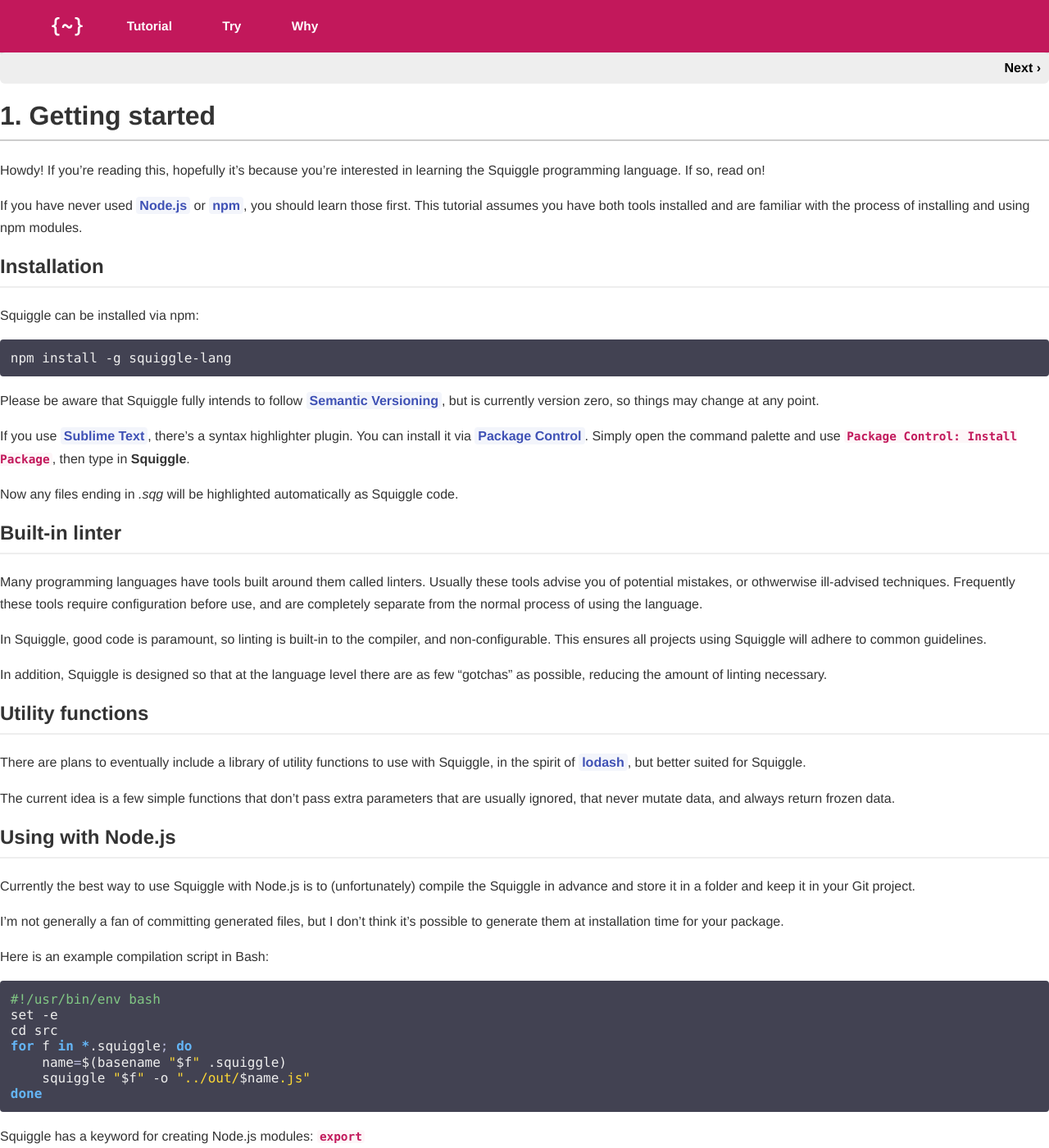
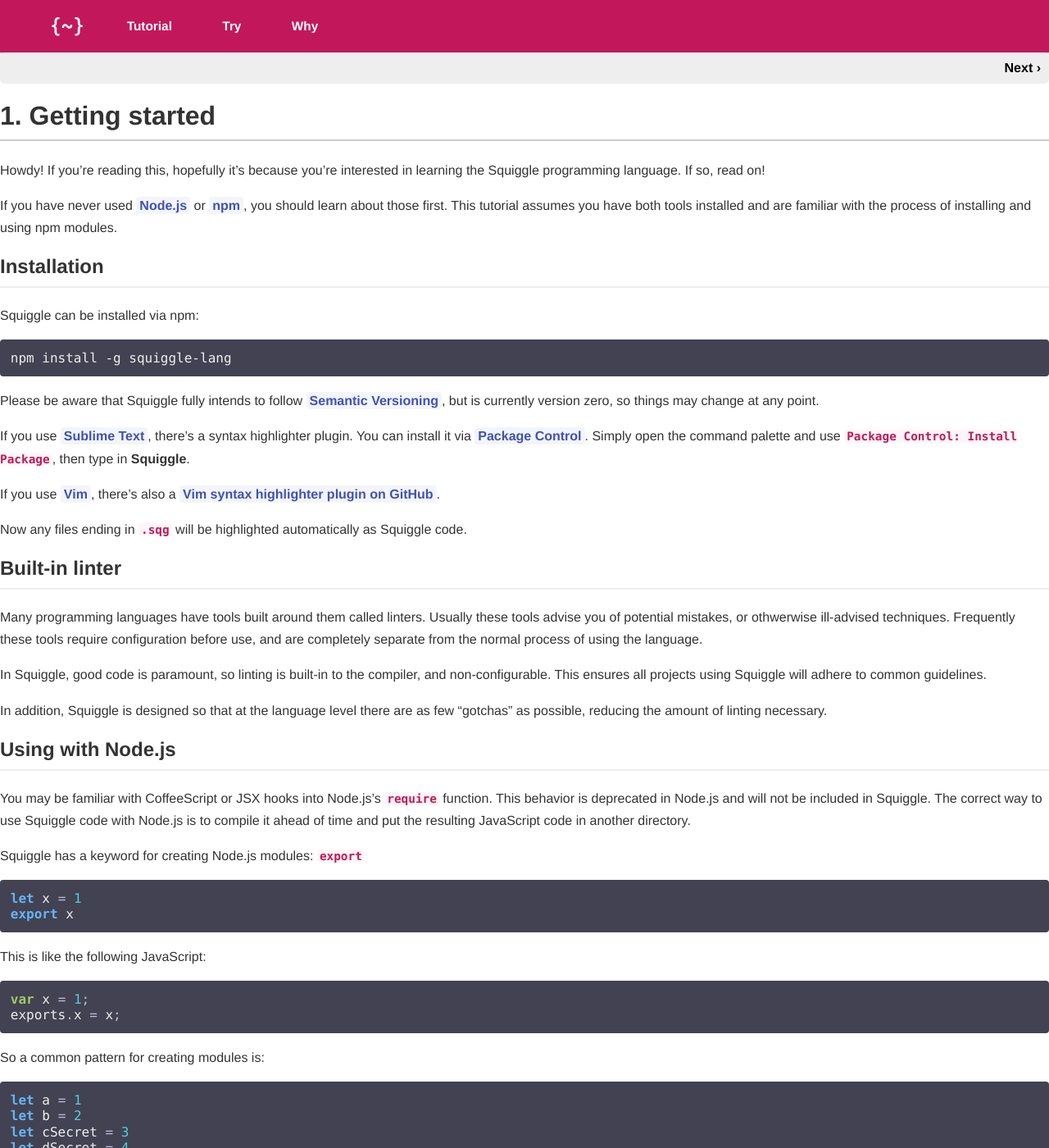
Before and after one commit to squiggle-lang/squiggle-lang.org, a Jekyll site: the page built from tutorial/chapter/1/index.md, in a window 1280 px wide and 1400 px high. Shown: the whole window at 82% size. Built offline with Jekyll 4.4.1, drawn with Linux system fonts in a browser that asks for light colours; Markdown is read by kramdown in place of the engine named in the settings; some of the changed text lies outside the part shown.

Commit message:
Some updates

````diff
--- a/tutorial/chapter/1/index.md
+++ b/tutorial/chapter/1/index.md
@@ -2,12 +2,9 @@
 title: "Getting started"
 ---
 
-Howdy! If you're reading this, hopefully it's because you're interested in
-learning the Squiggle programming language. If so, read on!
+Howdy! If you're reading this, hopefully it's because you're interested in learning the Squiggle programming language. If so, read on!
 
-If you have never used [Node.js][] or [npm][], you should learn those first.
-This tutorial assumes you have both tools installed and are familiar with the
-process of installing and using npm modules.
+If you have never used [Node.js][] or [npm][], you should learn about those first. This tutorial assumes you have both tools installed and are familiar with the process of installing and using npm modules.
 
 ## Installation
 
@@ -17,80 +14,52 @@ Squiggle can be installed via npm:
 npm install -g squiggle-lang
 ```
 
-Please be aware that Squiggle
-fully intends to follow [Semantic Versioning][semver], but is currently version
-zero, so things may change at any point.
+Please be aware that Squiggle fully intends to follow [Semantic Versioning][semver], but is currently version zero, so things may change at any point.
 
 If you use [Sublime Text][sublime], there's a syntax highlighter plugin. You can install it via [Package Control][pkgctrl]. Simply open the command palette and use `Package Control: Install Package`, then type in **Squiggle**.
 
-Now any files ending in *.sqg* will be highlighted automatically as Squiggle
-code.
+If you use [Vim][vim], there's also a [Vim syntax highlighter plugin on GitHub][vimplug].
+
+Now any files ending in `.sqg` will be highlighted automatically as Squiggle code.
 
 ## Built-in linter
 
-Many programming languages have tools built around them called linters. Usually
-these tools advise you of potential mistakes, or othwerwise ill-advised
-techniques. Frequently these tools require configuration before use, and are
-completely separate from the normal process of using the language.
+Many programming languages have tools built around them called linters. Usually these tools advise you of potential mistakes, or othwerwise ill-advised techniques. Frequently these tools require configuration before use, and are completely separate from the normal process of using the language.
 
-In Squiggle, good code is paramount, so linting is built-in to the compiler, and
-non-configurable. This ensures all projects using Squiggle will adhere to common
-guidelines.
+In Squiggle, good code is paramount, so linting is built-in to the compiler, and non-configurable. This ensures all projects using Squiggle will adhere to common guidelines.
 
-In addition, Squiggle is designed so that at the language level there are as few
-"gotchas" as possible, reducing the amount of linting necessary.
-
-## Utility functions
-
-There are plans to eventually include a library of utility functions to use with
-Squiggle, in the spirit of [lodash][], but better suited for Squiggle.
-
-The current idea is a few simple functions that don't pass extra parameters that
-are usually ignored, that never mutate data, and always return frozen data.
+In addition, Squiggle is designed so that at the language level there are as few "gotchas" as possible, reducing the amount of linting necessary.
 
 ## Using with Node.js
 
-Currently the best way to use Squiggle with Node.js is to (unfortunately)
-compile the Squiggle in advance and store it in a folder and keep it in your Git
-project.
-
-I'm not generally a fan of committing generated files, but I don't think it's
-possible to generate them at installation time for your package.
-
-Here is an example compilation script in Bash:
-
-```bash
-#!/usr/bin/env bash
-set -e
-cd src
-for f in *.squiggle; do
-    name=$(basename "$f" .squiggle)
-    squiggle "$f" -o "../out/$name.js"
-done
-```
+You may be familiar with CoffeeScript or JSX hooks into Node.js's `require` function. This behavior is deprecated in Node.js and will not be included in Squiggle. The correct way to use Squiggle code with Node.js is to compile it ahead of time and put the resulting JavaScript code in another directory.
 
 Squiggle has a keyword for creating Node.js modules: `export`
 
 ```squiggle
-export 1
+let x = 1
+export x
 ```
 
-This is equivalent to the following JavaScript:
+This is like the following JavaScript:
 
 ```javascript
-module.exports = 1;
+var x = 1;
+exports.x = x;
 ```
 
 So a common pattern for creating modules is:
 
 ```squiggle
-export
 let a = 1
 let b = 2
 let cSecret = 3
 let dSecret = 4
 let e = 5
-in {a, b, e}
+
+export a
+export b
+export e
 ```
 
 This is like the following JavaScript:
@@ -101,15 +70,13 @@ var b = 2;
 var cSecret = 3;
 var dSecret = 4;
 var e = 5;
-module.exports = {
-    a: a,
-    b: b,
-    e: e
-};
+
+exports.a = a;
+exports.b = b;
+exports.e = e;
 ```
 
-Squiggle also adds `require` as a keyword, rather than regular function, so you
-write CommonJS imports as follows:
+Squiggle also adds `require` as a keyword, rather than regular function, so you write CommonJS imports as follows:
 
 ```squiggle
 let fs = require "fs"
@@ -118,34 +85,33 @@ let other = require "./foo/other"
 in ...
 ```
 
-Note that the parentheses are omitted after `require` because it is a keyword.
-Parentheses cannot be omitted on normal function calls.
+Note that the parentheses are omitted after `require` because it is a keyword. Parentheses cannot be omitted on normal function calls.
 
-Or you could use `export` and `require` together for a module that just collects
-other modules, like:
+Or you could use `export` and `require` together for a module that just collects other modules, like:
 
 ```squiggle
-export {
-    module1: require "./module1",
-    module2: require "./module2",
-    module3: require "./module3"
-}
+let module1 = require "./module1"
+let module2 = require "./module2"
+let module3 = require "./module3"
+export module1
+export module2
+export module3
 ```
 
-Where in JavaScript you would write:
+Where in JavaScript you might write:
 
 ```javascript
-module.export = {
-    module1: require("./module1"),
-    module2: require("./module2"),
-    module3: require("./module3")
-};
+var module1 = require("./module1");
+var module2 = require("./module2");
+var module3 = require("./module3");
+exports.module1 = module1;
+exports.module2 = module2;
+exports.module3 = module3;
 ```
 
 ## Using in the browser
 
-The easiest way to use Squiggle code in the browser is to use the Browserify
-plugin.
+The easiest way to use Squiggle code in the browser is to use the Browserify plugin.
 
 ```bash
 npm install --save-dev browserify squiggle-browserify
@@ -164,10 +130,7 @@ browserify \
     -o out/bundle.js
 ```
 
-Additionally, if you really don't want to use Browserify to bundle, you can
-avoid the need for Browserify by never using `require()` or `export` in your
-code. In this case, you'll need to pull in globals manually (or the Squiggle
-linter will complain), and manually export globals. See example:
+Additionally, if you really don't want to use Browserify to bundle, you can avoid the need for Browserify by never using `require()` or `export` in your code. In this case, you'll need to pull in globals manually (or the Squiggle linter will complain), and manually export globals. See example:
 
 ```squiggle
 # file bar.js
@@ -188,9 +151,11 @@ let api = {bar1, bar2, bar3}
 in Object.assign(global, {bar: api})
 ```
 
+[vim]: http://www.vim.org/
 [npm]: https://www.npmjs.com/
 [semver]: http://semver.org/
 [lodash]: https://lodash.com/
 [node.js]: https://nodejs.org/
 [sublime]: http://www.sublimetext.com/
 [pkgctrl]: https://packagecontrol.io/
+[vimplug]: https://github.com/squiggle-lang/vim-squiggle
````
Also changed, not shown: index.md (+1 -1 lines).
